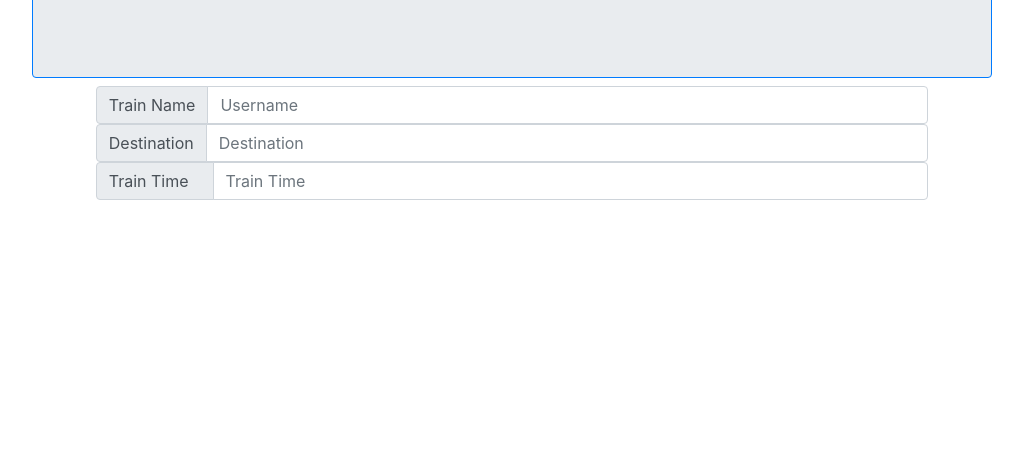
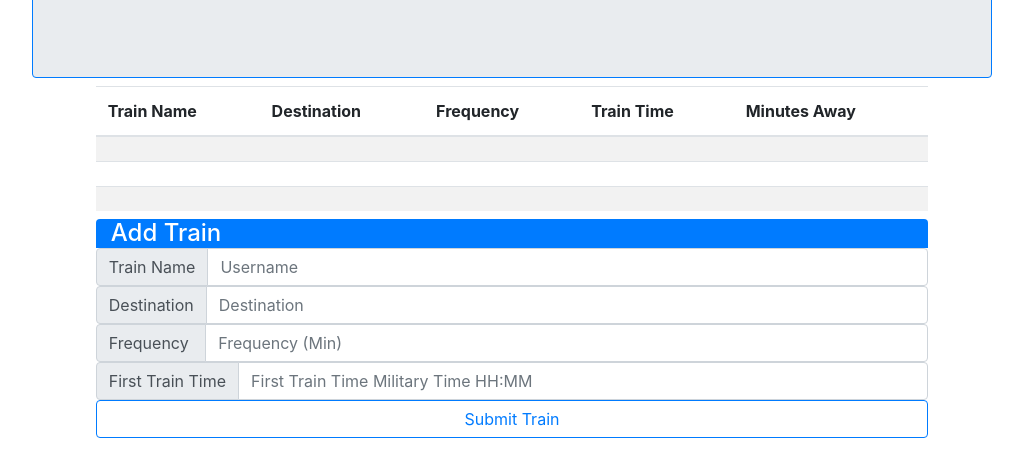
Before and after one commit to StephenOveson/train-schedule, a plain HTML site: page index.html in a window 1280 px wide. Shown: the part 148-624 px from the top of the page, without its empty margins (128-1151 px from the left). Drawn offline with nearby package versions, Linux system fonts and the light colour scheme; a script that the page names is missing.

Commit message:
styling and table in place to build off of

```diff
--- a/index.html
+++ b/index.html
@@ -19,30 +19,89 @@
         </div>
     </header>
     <div class="container container-fluid mt-2">
+        <table class="table table-striped w-75 m-auto">
+            <thead>
+                <tr>
+                    <th scope="col">Train Name</th>
+                    <th scope="col">Destination</th>
+                    <th scope="col">Frequency</th>
+                    <th scope="col">Train Time</th>
+                    <th scope="col">Minutes Away</th>
+                </tr>
+            </thead>
+            <tbody>
+                <tr>
+                    <th scope="row"></th>
+                    <td></td>
+                    <td></td>
+                    <td></td>
+                    <td></td>
+
+                </tr>
+                <tr>
+                    <th scope="row"></th>
+                    <td></td>
+                    <td></td>
+                    <td></td>
+                    <td></td>
+
+                </tr>
+                <tr>
+                    <th scope="row"></th>
+                    <td></td>
+                    <td></td>
+                    <td></td>
+                    <td></td>
+
+                </tr>
+            </tbody>
+        </table>
+    </div>
+    <div class="container container-fluid mt-2">
+        <form>
+            <div class="input-group flex-nowrap w-75 m-auto">
+                <h4 class="container container-fluid mb-0 bg-primary rounded-top text-white">Add Train</h4>
+            </div>
             <div class="input-group flex-nowrap w-75 m-auto">
                 <div class="input-group-prepend">
-                <span class="input-group-text" id="addon-wrapping">Train Name</span>
+                    <span class="input-group-text col-15" id="addon-wrapping">Train Name</span>
                 </div>
                 <input type="text" class="form-control" placeholder="Username" aria-label="Username"
                     aria-describedby="addon-wrapping">
             </div>
             <div class="input-group flex-nowrap w-75 m-auto">
                 <div class="input-group-prepend">
-                <span class="input-group-text" id="addon-wrapping">Destination</span>
+                    <span class="input-group-text col-15" id="addon-wrapping">Destination</span>
                 </div>
                 <input type="text" class="form-control" placeholder="Destination" aria-label="Destination"
                     aria-describedby="addon-wrapping">
             </div>
             <div class="input-group flex-nowrap w-75 m-auto">
                 <div class="input-group-prepend">
-                <span class="input-group-text pr-4" id="addon-wrapping">Train Time</span>
+                    <span class="input-group-text col-15" id="addon-wrapping">Frequency&nbsp</span>
                 </div>
-            <input type="text" class="form-control" placeholder="Train Time" aria-label="Train-time"
+                <input type="text" class="form-control" placeholder="Frequency (Min)" aria-label="Frequency"
                     aria-describedby="addon-wrapping">
             </div>
-
+            <div class="input-group flex-nowrap w-75 m-auto">
+                <div class="input-group-prepend">
+                    <span class="input-group-text col-15" id="addon-wrapping">First Train Time</span>
+                </div>
+                <input type="text" class="form-control" placeholder="First Train Time Military Time HH:MM"
+                    aria-label="Train-time" aria-describedby="addon-wrapping">
+            </div>
+            <div class="input-group flex-nowrap w-75 m-auto">
+                <button class="btn btn-outline-primary btn-block" id="submit-train">Submit Train</button>
+            </div>
+        </form>
     </div>
     </div>
+    <!-- The core Firebase JS SDK is always required and must be listed first -->
+<script src="https://www.gstatic.com/firebasejs/6.2.3/firebase-app.js"></script>
+
+<!-- TODO: Add SDKs for Firebase products that you want to use -->
+    <script src="https://firebase.google.com/docs/web/setup#config-web-app"></script>
+
     <script src="assets/js/schedule.js"></script>
 </body>
 
```
Lines whose indentation alone changed are shown as unchanged.
